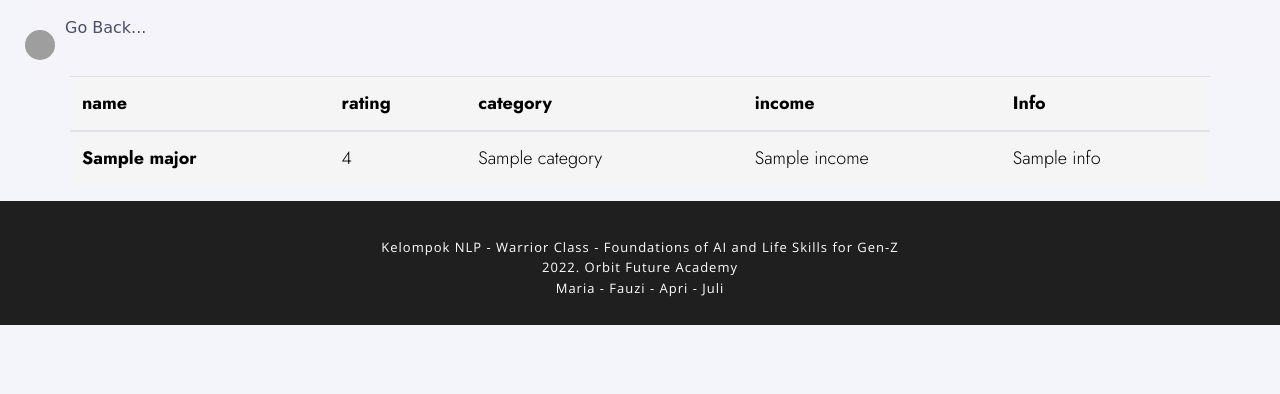
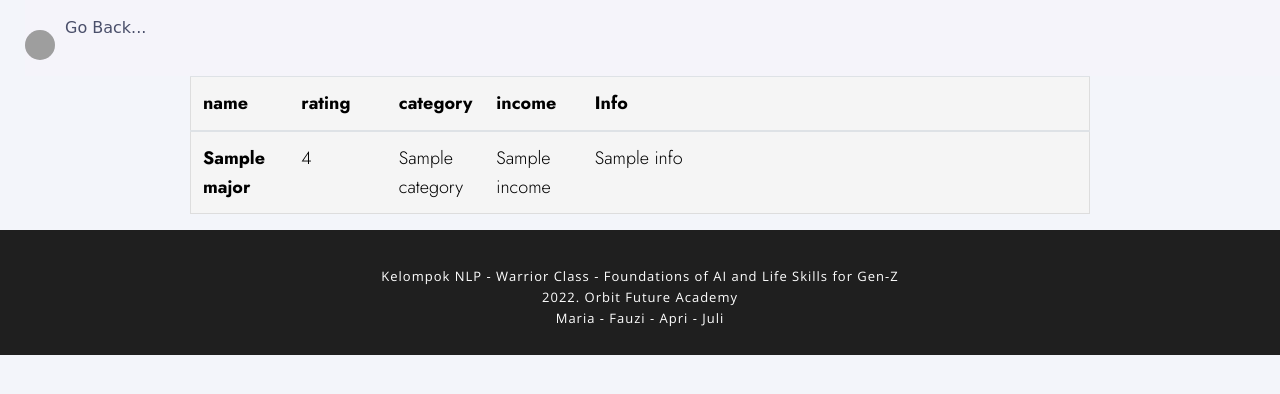
Before and after one commit to mariaqibtiaa/APJ-Orbit2, a Flask app: template templates/result.html in a window 1280 px wide. Shown: the part 76-470 px from the top of the page. Run offline with Flask 2, Linux system fonts and the light colour scheme; the template is opened without the code that fills it: most values are stand-ins (such as "Sample title", 1, 10 or a date in 2020); some libraries are stand-ins or nearby versions; grey boxes are pictures that could not be loaded.

Commit message:
Add files via upload

```diff
--- a/static/styles/style.css
+++ b/static/styles/style.css
@@ -68,6 +68,14 @@ img {
     }
 }
 
+@media only screen and (max-width: 376px) {
+    .home-container {
+        padding-right: 15px;
+        padding-left: 15px;
+        margin: 50px auto;
+
+    }
+}
 
 .index-color{
     background-color: #37517e;
@@ -80,6 +88,12 @@ img {
 @media all and (max-width: 750px) {
     .index-container {
         margin:339px auto;
+    }
+}
+
+@media only screen and (max-width: 376px) {
+    .index-container {
+        margin:224px auto;
     }
 }
 
@@ -274,10 +288,6 @@ header {
   .text:hover div::after {
     transform: translateX(-30px);
   }
-
-  .infotd{
-    text-align: justify;
-  }
 /******************************/
 /*           FOOTER           */
 /******************************/
@@ -380,3 +390,17 @@ footer {
         background-color: #6567dd;
     }
 }
+
+table {
+    border-collapse: collapse;
+    border-spacing: 0;
+    width: 100%;
+    border: 1px solid #ddd;
+  }
+
+  th, td {
+    text-align: left;
+    padding: 8px;
+  }
+
+  tr:nth-child(even){background-color: #f2f2f2}
--- a/templates/result.html
+++ b/templates/result.html
@@ -9,15 +9,15 @@
       <span>Back to homepage</span>
     </a>
   </div>
-
-  <table class="table table-sm-responsive table-hover container" style="font-family: Jost, sans-serif; background-color: #F5F5F5;">
+  <div style="overflow-x:auto;">
+  <table class="table table-sm-responsive table-hover container" style="font-family: Jost, sans-serif; background-color: #F5F5F5; width: 900px;">
     <thead>
     <tr>
-      <th scope="col">name</th>
-      <th scope="col">rating</th>
-      <th scope="col">category</th>
-      <th scope="col">income</th>
-      <th scope="col">Info</th>
+      <th scope="col" style="width: 100px;">name</th>
+      <th scope="col" style="width: 100px;">rating</th>
+      <th scope="col" style="width: 50px;">category</th>
+      <th scope="col" style="width: 100px;">income</th>
+      <th scope="col" style="width: 550px;">Info</th>
     </tr>
     </thead>
     <tbody>
@@ -28,10 +28,11 @@
           <td>{{ major['rating'] }}</td>
           <td>{{ major['category'] }}</td>
           <td>{{ major['income'] }}</td>
-          <td class="infotd">{{ major['info'] }}</td>
+          <td style="text-align: justify;">{{ major['info'] }}</td>
         </tr>
       {% endfor %}
     {% endif %}
     </tbody>
   </table>
+  </div>
 {% endblock %}
```
